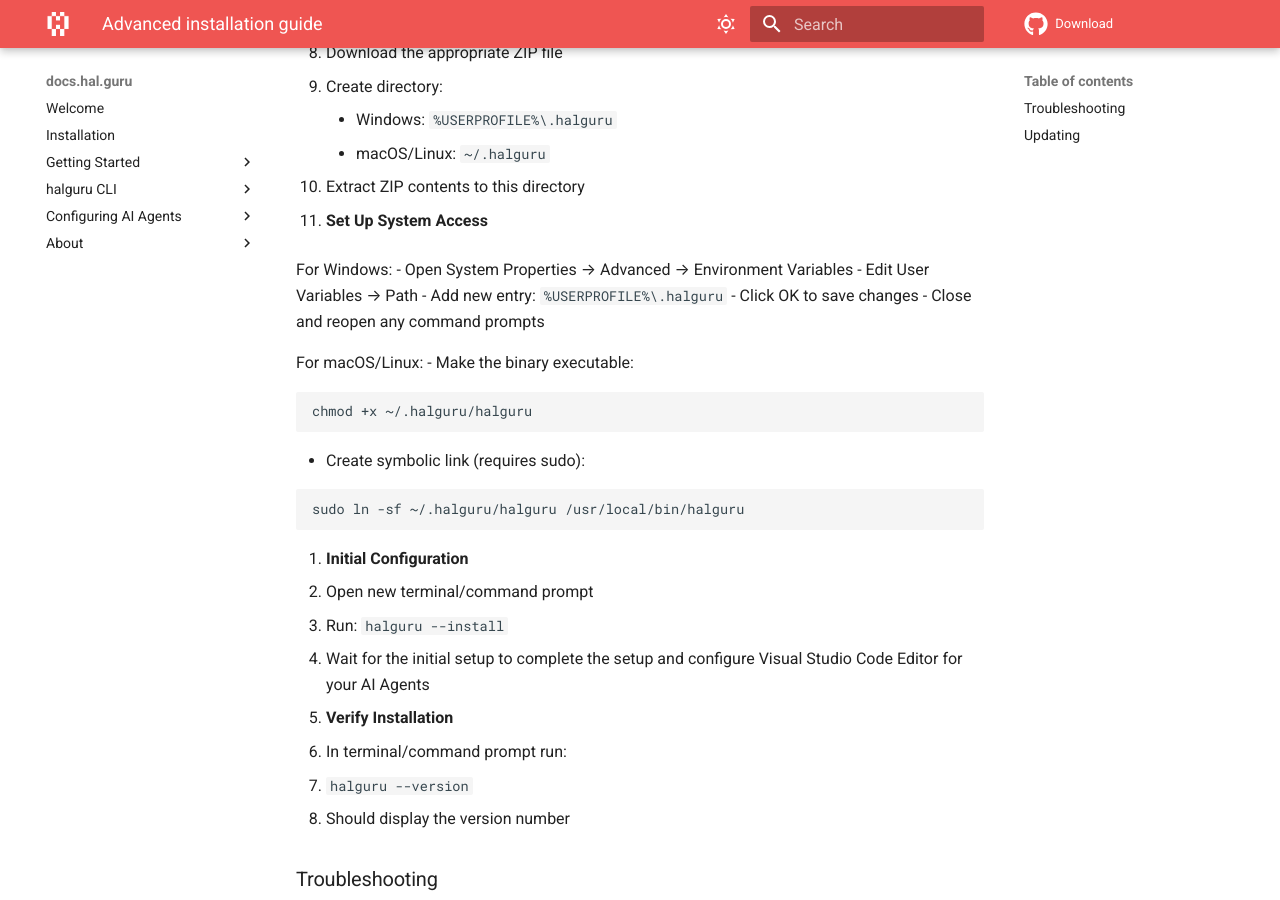
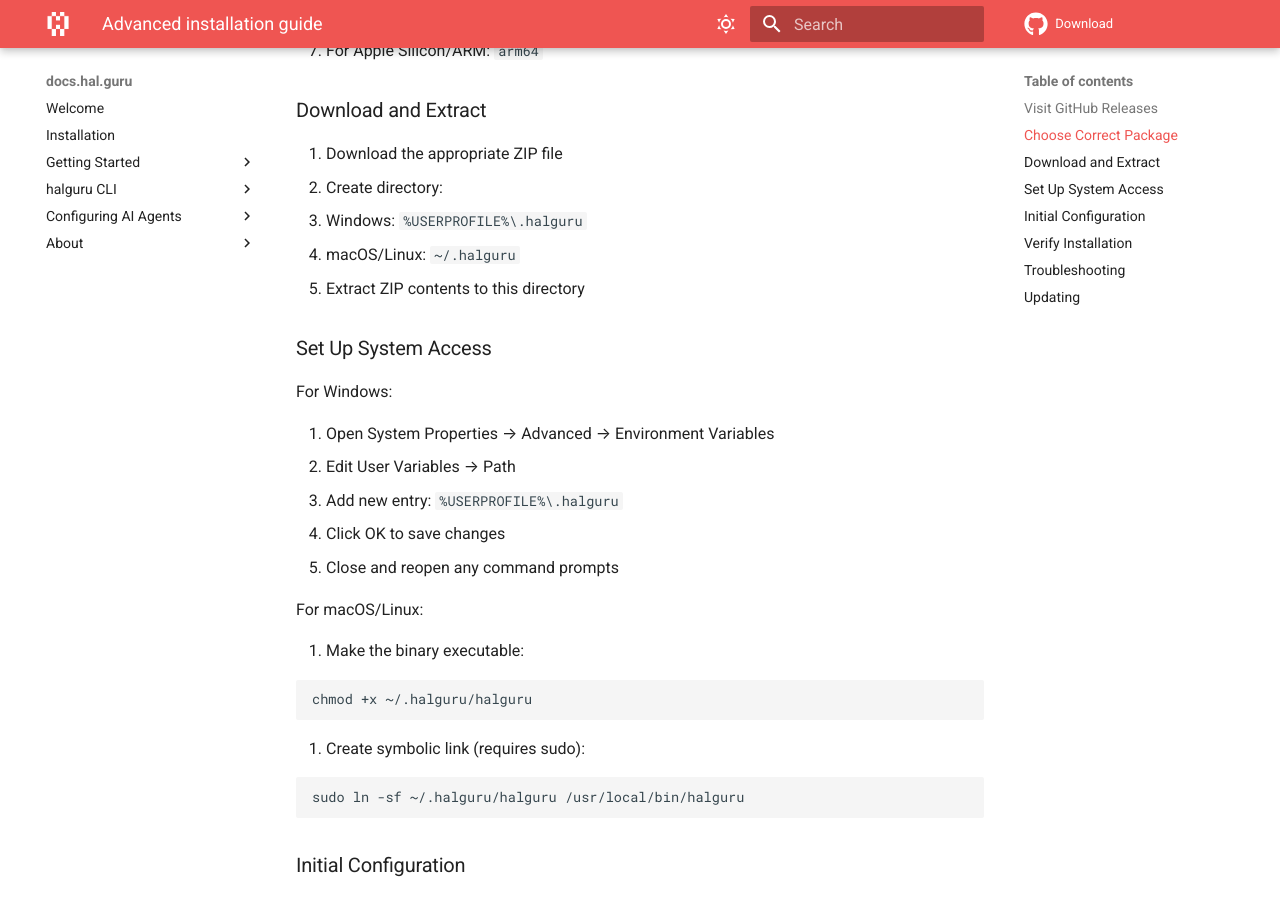
Before and after one commit to HAL-guru/hal.guru, an MkDocs documentation site: the page built from docs/installation/experienced-users.md, in a window 1280 px wide and 900 px high, scrolled down 610 px. Built offline with MkDocs 1.6.1 and Material for MkDocs 9.7.7, drawn with Linux system fonts in a browser that asks for light colours; comment, search, counter and statistics services are not loaded; some of the changed lines change nothing that is shown.

Commit message:
Update experienced-users.md

````diff
--- a/docs/installation/experienced-users.md
+++ b/docs/installation/experienced-users.md
@@ -7,56 +7,62 @@ author: Chris Prusik
 
 We strongly recommend using the [default installer](install.md). The following guide is for advanced users who want to fully understand the installation process.
 
-1. **Visit GitHub Releases**
-   - Go to [https://github.com/HAL-guru/hal.guru/releases](https://github.com/HAL-guru/hal.guru/releases)
-   - Find the latest release version
+## Visit GitHub Releases
 
-2. **Choose Correct Package**
-   - Determine your system:
-     - Windows: `halguru-win-[arch]-[version].zip`
-     - macOS: `halguru-osx-[arch]-[version].zip`
-     - Linux: `halguru-linux-[arch]-[version].zip`
-   - Choose architecture (`[arch]`):
-     - For Intel/AMD processors: `x64`
-     - For Apple Silicon/ARM: `arm64`
+1. Go to [https://github.com/HAL-guru/hal.guru/releases](https://github.com/HAL-guru/hal.guru/releases)
+2. Find the latest release version
 
-3. **Download and Extract**
-   - Download the appropriate ZIP file
-   - Create directory:
-     - Windows: `%USERPROFILE%\.halguru`
-     - macOS/Linux: `~/.halguru`
-   - Extract ZIP contents to this directory
+## Choose Correct Package
 
-4. **Set Up System Access**
+1. Determine your system:
+   - Windows: `halguru-win-[arch]-[version].zip`
+   - macOS: `halguru-osx-[arch]-[version].zip`
+   - Linux: `halguru-linux-[arch]-[version].zip`
+2. Choose architecture (`[arch]`):
+   - For Intel/AMD processors: `x64`
+   - For Apple Silicon/ARM: `arm64`
 
-   For Windows:
-   - Open System Properties → Advanced → Environment Variables
-   - Edit User Variables → Path
-   - Add new entry: `%USERPROFILE%\.halguru`
-   - Click OK to save changes
-   - Close and reopen any command prompts
+## Download and Extract
 
-   For macOS/Linux:
-   - Make the binary executable:
+1. Download the appropriate ZIP file
+2. Create directory:
+   - Windows: `%USERPROFILE%\.halguru`
+   - macOS/Linux: `~/.halguru`
+3. Extract ZIP contents to this directory
+
+## Set Up System Access
+
+For Windows:
+
+1. Open System Properties → Advanced → Environment Variables
+2. Edit User Variables → Path
+3. Add new entry: `%USERPROFILE%\.halguru`
+4. Click OK to save changes
+5. Close and reopen any command prompts
+
+For macOS/Linux:
+
+1. Make the binary executable:
 
 ```bash
 chmod +x ~/.halguru/halguru
 ```
-   - Create symbolic link (requires sudo):
+2. Create symbolic link (requires sudo):
 
 ```bash
 sudo ln -sf ~/.halguru/halguru /usr/local/bin/halguru
 ```
 
-5. **Initial Configuration**
-   - Open new terminal/command prompt
-   - Run: `halguru --install`
-   - Wait for the initial setup to complete the setup and configure Visual Studio Code Editor for your AI Agents
+## Initial Configuration
+1. Open new terminal/command prompt
+2. Run: `halguru --install`
+3. Wait for the initial setup to complete the setup and configure Visual Studio Code Editor for your AI Agents
 
-6. **Verify Installation**
-   - In terminal/command prompt run:
-   - `halguru --version`
-   - Should display the version number
+## Verify Installation
+
+1. In terminal/command prompt run:
+2. `halguru --version`
+3. Should display the version number
 
 ## Troubleshooting
 
````
